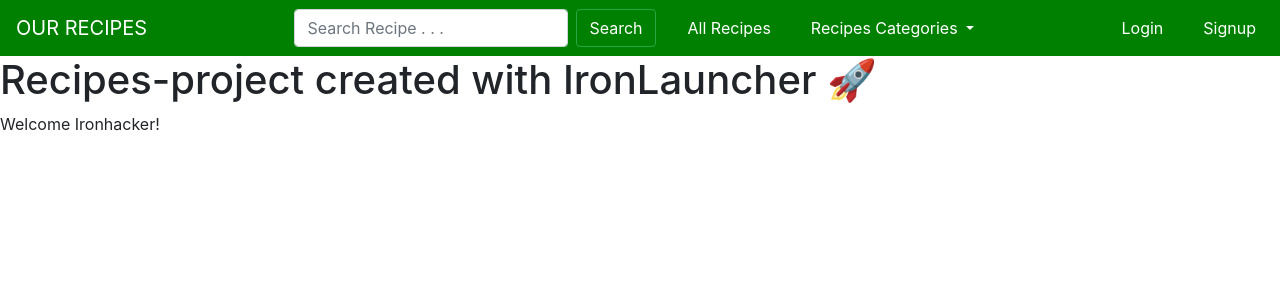
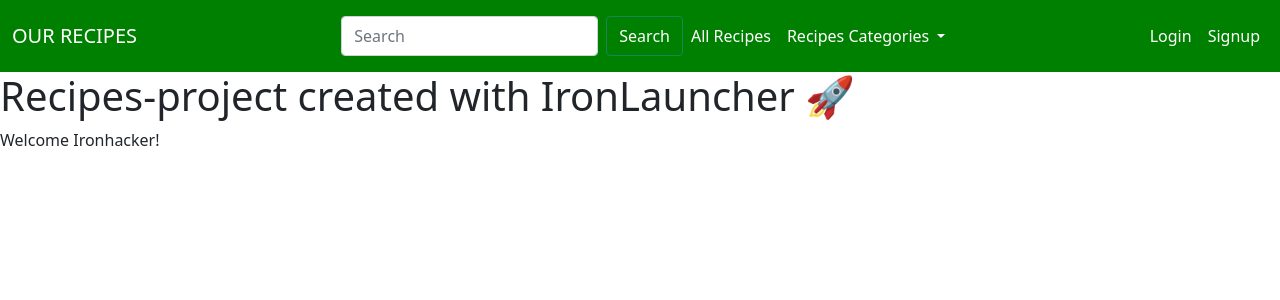
Before and after one commit to tiagopascoa/recipes-project, a Node server app: page / in a window 1280 px wide. Shown: the top 300 px of the page. Run offline with Node 20, Linux system fonts and the light colour scheme; some libraries are stand-ins or nearby versions.

Commit message:
navbar bootstrap5 working

```diff
--- a/views/layout.hbs
+++ b/views/layout.hbs
@@ -6,88 +6,67 @@
       <meta name="viewport" content="width=device-width, initial-scale=1.0">
       <meta http-equiv="X-UA-Compatible" content="ie=edge">
       <title>{{title}}</title>
-      <link rel="stylesheet" href="https://maxcdn.bootstrapcdn.com/bootstrap/4.0.0/css/bootstrap.min.css"
-        integrity="sha384-Gn5384xqQ1aoWXA+058RXPxPg6fy4IWvTNh0E263XmFcJlSAwiGgFAW/dAiS6JXm" crossorigin="anonymous">
-    <script src="https://code.jquery.com/jquery-3.2.1.slim.min.js"
-        integrity="sha384-KJ3o2DKtIkvYIK3UENzmM7KCkRr/rE9/Qpg6aAZGJwFDMVNA/GpGFF93hXpG5KkN"
-        crossorigin="anonymous"></script>
-    <script src="https://cdnjs.cloudflare.com/ajax/libs/popper.js/1.12.9/umd/popper.min.js"
-        integrity="sha384-ApNbgh9B+Y1QKtv3Rn7W3mgPxhU9K/ScQsAP7hUibX39j7fakFPskvXusvfa0b4Q"
-        crossorigin="anonymous"></script>
-    <script src="https://maxcdn.bootstrapcdn.com/bootstrap/4.0.0/js/bootstrap.min.js"
-        integrity="sha384-JZR6Spejh4U02d8jOt6vLEHfe/JQGiRRSQQxSfFWpi1MquVdAyjUar5+76PVCmYl"
-        crossorigin="anonymous"></script>
-    <link rel="stylesheet" href="https://use.fontawesome.com/releases/v5.15.3/css/all.css"
-        integrity="sha384-SZXxX4whJ79/gErwcOYf+zWLeJdY/qpuqC4cAa9rOGUstPomtqpuNWT9wdPEn2fk" crossorigin="anonymous">
+      <link href="https://cdn.jsdelivr.net/npm/bootstrap@5.0.2/dist/css/bootstrap.min.css" rel="stylesheet" integrity="sha384-EVSTQN3/azprG1Anm3QDgpJLIm9Nao0Yz1ztcQTwFspd3yD65VohhpuuCOmLASjC" crossorigin="anonymous">
+      <script src="https://cdn.jsdelivr.net/npm/@popperjs/core@2.9.2/dist/umd/popper.min.js" integrity="sha384-IQsoLXl5PILFhosVNubq5LC7Qb9DXgDA9i+tQ8Zj3iwWAwPtgFTxbJ8NT4GN1R8p" crossorigin="anonymous"></script>
+      <script src="https://cdn.jsdelivr.net/npm/bootstrap@5.0.2/dist/js/bootstrap.min.js" integrity="sha384-cVKIPhGWiC2Al4u+LWgxfKTRIcfu0JTxR+EQDz/bgldoEyl4H0zUF0QKbrJ0EcQF" crossorigin="anonymous"></script>
+      <script src="/js/script.js" defer></script>
+      <link rel="stylesheet" href="https://use.fontawesome.com/releases/v5.15.3/css/all.css" integrity="sha384-SZXxX4whJ79/gErwcOYf+zWLeJdY/qpuqC4cAa9rOGUstPomtqpuNWT9wdPEn2fk" crossorigin="anonymous">
       <link rel="stylesheet" href="stylesheets/style.css" />
-
    </head>
 
    <body>
-      <nav class="navbar navbar-expand-lg ">
-
-        <a class="navbar-brand" href="/">
-
-            {{!-- <img src="/images/fork&Knife-white-icon.png" width="30" height="30" class="d-inline-block " alt=""> --}}
-            OUR RECIPES
-        </a>
-        <button class="navbar-toggler navbar-light bg-light " type="button" data-toggle="collapse" data-target="#navbarSupportedContent"
-            aria-controls="navbarSupportedContent" aria-expanded="false" aria-label="Toggle navigation">
+    <nav class="navbar navbar-expand-lg">
+        <div class="container-fluid">
+          <a class="navbar-brand" href="#">OUR RECIPES</a>
+          <button class="navbar-toggler navbar-light bg-light" type="button" data-bs-toggle="collapse" data-bs-target="#navbarSupportedContent" aria-controls="navbarSupportedContent" aria-expanded="false" aria-label="Toggle navigation">
             <span class="navbar-toggler-icon"></span>
           </button>
 
           <div class="collapse navbar-collapse" id="navbarSupportedContent">
-            <ul class="navbar-nav mx-auto">
-                <form class="form-inline my-2 my-lg-0">
-                    <input class="form-control mr-sm-2" type="search" placeholder="Search Recipe . . ."
-                        aria-label="Search">
-                    <button class="btn btn-outline-success my-2 my-sm-0 mr-4" type="submit">Search</button>
+            <ul class="navbar-nav mx-auto my-2">
+                <form class="d-flex">
+                    <input class="form-control me-2" type="search" placeholder="Search" aria-label="Search">
+                    <button class="btn btn-outline-success " type="submit">Search</button>
                 </form>
-                <li class="nav-item active mr-4" >
-                    <a class="nav-link" href="#">All Recipes <span class="sr-only">(current)</span></a>
+              <li class="nav-item">
+                <a class="nav-link" href="#">All Recipes</a>
               </li>
               <li class="nav-item dropdown">
-                    <a class="nav-link dropdown-toggle" href="#" id="navbarDropdown" role="button"
-                        data-toggle="dropdown" aria-haspopup="true" aria-expanded="false">
+                <a class="nav-link dropdown-toggle" href="#" id="navbarDropdown" role="button" data-bs-toggle="dropdown" aria-expanded="false">
                   Recipes Categories
                 </a>
-                    <div class="dropdown-menu" aria-labelledby="navbarDropdown">
-                        <a class="dropdown-item" href="#"><i class="fas fa-ice-cream mr-2"></i>Deserts</a>
-                        <a class="dropdown-item" href="#"><i class="fas fa-fish mr-2"></i>Fish</a>
-                        <a class="dropdown-item" href="#"><i class="fas fa-drumstick-bite mr-2"></i>Meat</a>
-                        <a class="dropdown-item" href="#"><i class="fas fa-leaf mr-2"></i>Vegetarian</a>
-                    </div>
+                <ul class="dropdown-menu" aria-labelledby="navbarDropdown">
+                  <li><a class="dropdown-item" href="#"><i class="fas fa-ice-cream me-2"></i>Deserts</a></li>
+                  <li><a class="dropdown-item" href="#"><i class="fas fa-fish me-2"></i>Fish</a></li>
+                  <li><a class="dropdown-item" href="#"><i class="fas fa-drumstick-bite me-2"></i>Meat</a></li>
+                  <li><a class="dropdown-item" href="#"><i class="fas fa-leaf me-2"></i>Vegetarian</a></li>
+                </ul>
               </li>
             </ul>
-            <ul class="navbar-nav navbar-right">
+            <ul class="navbar-nav">
                 {{#if loggedInUser}}
                 <li class="nav-item">
-                    <a class="nav-link mr-4" href="/user-area">{{loggedInUser}}</a>
+                    <a class="nav-link active" aria-current="page" href="/user-area">{{loggedInUser}}</a>
                 </li>
-               {{else}}
-                <li class="nav-item">
-                    <a class="nav-link mr-4" href="/login">Login</a>
-                </li>
-                <li class="nav-item">
-                    <a class="nav-link" href="/signup">Signup</a>
-                </li>
-                {{/if}}
-                {{#if loggedInUser}}
                 <li class="nav-item">
                     <form action="/logout" method="POST">
                         <button class="nav-link logout-btn" type="submit">Logout</button>
                     </form>
                 </li>
+                {{else}}
+                <li class="nav-item">
+                    <a class="nav-link active" aria-current="page" href="/login">Login</a>
+                </li>
+                <li class="nav-item">
+                    <a class="nav-link active" aria-current="page" href="/signup">Signup</a>
+                </li>
                 {{/if}}
-            </ul>
-
+          </div>
         </div>
       </nav>
 
-
       {{{body}}}
 
-      <script src="/js/script.js"></script>
    </body>
 
 </html>
```
Lines whose indentation alone changed are shown as unchanged.
